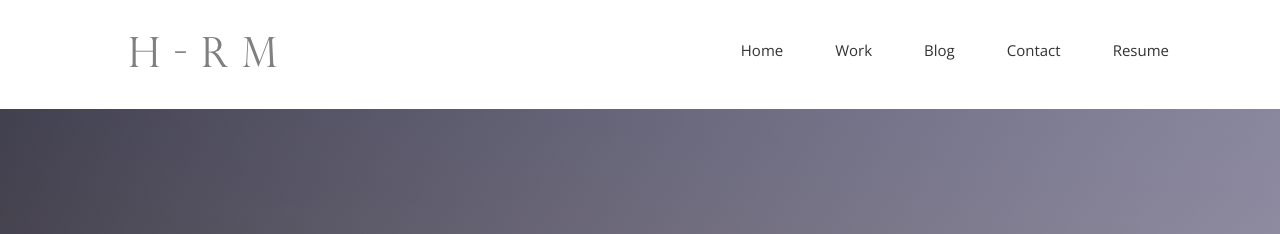
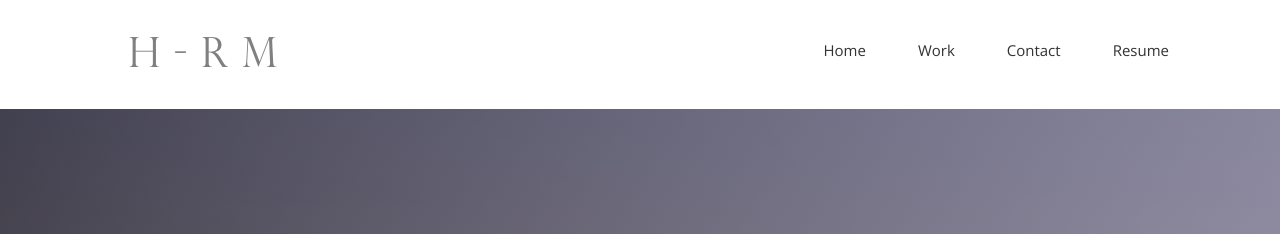
Before and after one commit to hengrumay/hengrumay.github.io, a Jekyll site: the page built from index.html, in a window 1280 px wide and 900 px high. Shown: the top 234 px of the window. Built offline with Jekyll 4.4.1, drawn with Linux system fonts in a browser that asks for light colours; nearby versions of some CDN libraries; some web fonts are replaced.

Commit message:
comment out blog link

```diff
--- a/_includes/header.html
+++ b/_includes/header.html
@@ -24,7 +24,8 @@
               <ul class="nav navbar-nav navbar-right">
                 <li><a href="{{ site.baseurl }}/">Home</a></li>
                 <li><a href="{{ site.baseurl }}/work">Work</a></li>
-                <li><a href="{{ site.baseurl }}/blog">Blog</a></li>
+                <!--li><a href="{{ site.baseurl }}/blog">Blog</a></li-->
+
                 <!-- <li><a href="#">Service</a></li> -->
                 <li><a href="{{ site.baseurl }}/contact">Contact</a></li>
                 <!--li><a href="{{ site.baseurl }}/assets/MayMerkle-Tan_resume2017.pdf" target="_blank">Resume</a></li -->
```
